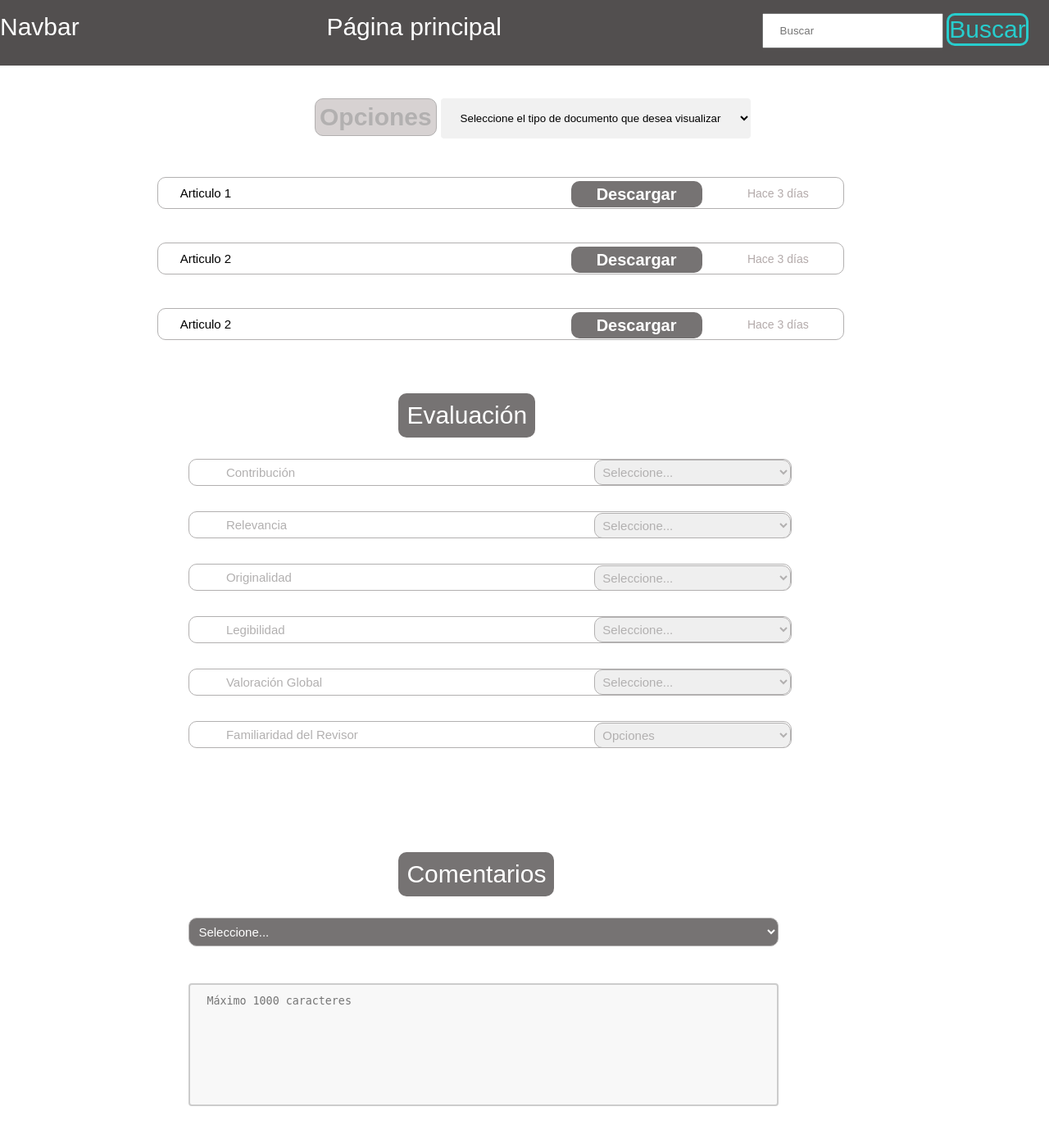
After one commit to Jose43215/GESCON, a PHP site: page /Paginas/Articulos.php in a window 1280 px wide; the page is wider, and only the part inside the window is pictured. The commit adds this page. Shown: the top 1395 px of that part at 82% size. Run offline with PHP 8.4, Linux system fonts and the light colour scheme.

Commit message:
Trabajo de Pablo y Juan

```diff
--- /dev/null
+++ b/Css/Articulos.css
@@ -0,0 +1,571 @@
+	.barra {
+		position: absolute;
+		left: 0%;
+		top: 0%;
+		background-color: #524F4F;
+		overflow: hidden;
+		width: 83rem;
+		height: 5rem;
+
+	}
+	.barra .navbar {
+		position: absolute;
+		top: 20%;
+		color: white;
+		overflow: hidden;
+		font-size: 30px;
+		font-family: Arial;
+	}
+	.barra .prin {
+		position: absolute;
+		top: 20%;
+		left: 30%;
+		color: white;
+		overflow: hidden;
+		font-size: 30px;
+		font-family: Arial;
+	}
+	.barra .texto {
+		position: absolute;
+		top: 10%;
+		left: 70%;
+		overflow: hidden;
+	}
+	input[type=text] {
+		padding: 12px 20px;
+		margin: 8px 0;
+		box-sizing: border-box;
+	}
+	.barra .boton {
+		position: absolute;
+		top: 20%;
+		left: 87%;
+		overflow: hidden;
+		border-width: 3px;
+		border-style: solid;
+		border-color: #27CDCD;
+		border-radius: 10px;
+		color: #27CDCD;
+		overflow: hidden;
+		font-size: 30px;
+		font-family: Arial;
+	}
+	.opc {
+		position: absolute;
+		top: 15%;
+		left: 30%;
+		overflow: hidden;
+		border-width: 1px;
+		border-style: solid;
+		border-color: #B2B0B0;
+		border-radius: 10px;
+		padding: 5px;
+		color: #B2B0B0;
+		background-color: #D7D2D2;
+		overflow: hidden;
+		font-size: 30px;
+		font-family: Arial;
+		font-weight: bold;
+	}
+	.art {
+		position: absolute;
+		top: 15%;
+		left: 31.4%;
+		overflow: hidden;
+		border-width: 1px;
+		border-style: solid;
+		border-color: #B2B0B0;
+		border-radius: 10px;
+		padding: 5px;
+		color: #B2B0B0;
+		background-color: #D7D2D2;
+		overflow: hidden;
+		font-size: 30px;
+		font-family: Arial;
+		font-weight: bold;
+	}
+
+	.rev {
+		position: absolute;
+		top: 35%;
+		left: 62%;
+		overflow: hidden;
+		border-width: 1px;
+		border-style: solid;
+		border-color: #B2B0B0;
+		border-radius: 10px;
+		padding: 5px;
+		color: #B2B0B0;
+		background-color: #D7D2D2;
+		overflow: hidden;
+		font-size: 30px;
+		font-family: Arial;
+		font-weight: bold;
+	}
+
+	.opcns {
+		position: absolute;
+		top: 15%;
+		left: 42%;
+	}
+
+	.opcns select {
+		padding: 16px 20px;
+		border: none;
+		border-radius: 4px;
+		background-color: #f1f1f1;
+	}
+
+	.opcns2 {
+		position: absolute;
+		top: 35%;
+		left: 42%;
+	}
+
+	.opcns2 select {
+		padding: 16px 20px;
+		border: none;
+		border-radius: 4px;
+		background-color: #f1f1f1;
+	}
+
+	.art1 {
+		position: absolute;
+		top: 27%;
+		left: 15%;
+		overflow: hidden;
+		border-width: 0.5px;
+		border-style: solid;
+		border-radius: 10px;
+		border-color: #B2B0B0;
+		padding: 10px;
+		overflow: hidden;
+		font-size: 15px;
+		font-family: Arial;
+		width: 51rem;
+	}
+	.art1 button[type=button]{
+		position: absolute;
+		top: 0%;
+		left: 60%;
+		overflow: hidden;
+		border-width: 1px;
+		border-radius: 10px;
+		padding: 4.5px;
+		color: white;
+		background-color: #767373;
+		overflow: hidden;
+		font-size: 20px;
+		font-family: Arial;
+		font-weight: bold;
+		width: 10rem;
+	}
+	.art1 .dias{
+		position: absolute;
+		top: 30%;
+		left: 86%;
+		color: #B3AAAA;
+		font-size: 14px;
+		font-family: Arial;
+	}
+	.art2 {
+		position: absolute;
+		top: 37%;
+		left: 15%;
+		overflow: hidden;
+		border-width: 0.5px;
+		border-style: solid;
+		border-radius: 10px;
+		border-color: #B2B0B0;
+		padding: 10px;
+		overflow: hidden;
+		font-size: 15px;
+		font-family: Arial;
+		width: 51rem;
+	}
+	.art2 button[type=button]{
+		position: absolute;
+		top: 0%;
+		left: 60%;
+		overflow: hidden;
+		border-width: 1px;
+		border-radius: 10px;
+		padding: 4.5px;
+		color: white;
+		background-color: #767373;
+		overflow: hidden;
+		font-size: 20px;
+		font-family: Arial;
+		font-weight: bold;
+		width: 10rem;
+	}
+	.art2 .dias{
+		position: absolute;
+		top: 30%;
+		left: 86%;
+		color: #B3AAAA;
+		font-size: 14px;
+		font-family: Arial;
+	}
+	.art3 {
+		position: absolute;
+		top: 47%;
+		left: 15%;
+		overflow: hidden;
+		border-width: 0.5px;
+		border-style: solid;
+		border-radius: 10px;
+		border-color: #B2B0B0;
+		padding: 10px;
+		overflow: hidden;
+		font-size: 15px;
+		font-family: Arial;
+		width: 51rem;
+	}
+	.art3 button[type=button]{
+		position: absolute;
+		top: 0%;
+		left: 60%;
+		overflow: hidden;
+		border-width: 1px;
+		border-radius: 10px;
+		padding: 4.5px;
+		color: white;
+		background-color: #767373;
+		overflow: hidden;
+		font-size: 20px;
+		font-family: Arial;
+		font-weight: bold;
+		width: 10rem;
+	}
+	.art3 .dias{
+		position: absolute;
+		top: 30%;
+		left: 86%;
+		color: #B3AAAA;
+		font-size: 14px;
+		font-family: Arial;
+	}
+	.eval {
+		position: absolute;
+		top: 60%;
+		left: 38%;
+		overflow: hidden;
+		border-width: 1px;
+		border-radius: 10px;
+		padding: 10px;
+		color: white;
+		background-color: #767373;
+		overflow: hidden;
+		font-size: 30px;
+		font-family: Arial;
+	}
+	.contrib {
+		position: absolute;
+		top: 70%;
+		left: 18%;
+		overflow: hidden;
+		border-width: 0.5px;
+		border-style: solid;
+		border-radius: 10px;
+		border-color: #B2B0B0;
+		padding: 7px;
+		color: #B2B0B0;
+		overflow: hidden;
+		font-size: 15px;
+		font-family: Arial;
+		width: 45rem;
+	}
+	.contrib select{
+		position: absolute;
+		top: 1%;
+		left: 67.3%;
+		overflow: hidden;
+		border-width: 0.5px;
+		border-style: solid;
+		border-radius: 10px;
+		border-color: #B2B0B0;
+		padding: 5px;
+		color: #B2B0B0;
+		overflow: hidden;
+		font-size: 15px;
+		font-family: Arial;
+		width: 15rem;
+	}
+	.relev {
+		position: absolute;
+		top: 78%;
+		left: 18%;
+		overflow: hidden;
+		border-width: 0.5px;
+		border-style: solid;
+		border-radius: 10px;
+		border-color: #B2B0B0;
+		padding: 7px;
+		color: #B2B0B0;
+		overflow: hidden;
+		font-size: 15px;
+		font-family: Arial;
+		width: 45rem;
+	}
+	.relev select{
+		position: absolute;
+		top: 2%;
+		left: 67.3%;
+		overflow: hidden;
+		border-width: 0.5px;
+		border-style: solid;
+		border-radius: 10px;
+		border-color: #B2B0B0;
+		padding: 5px;
+		color: #B2B0B0;
+		overflow: hidden;
+		font-size: 15px;
+		font-family: Arial;
+		width: 15rem;
+	}
+	.orig {
+		position: absolute;
+		top: 86%;
+		left: 18%;
+		overflow: hidden;
+		border-width: 0.5px;
+		border-style: solid;
+		border-radius: 10px;
+		border-color: #B2B0B0;
+		padding: 7px;
+		color: #B2B0B0;
+		overflow: hidden;
+		font-size: 15px;
+		font-family: Arial;
+		width: 45rem;
+	}
+	.orig select{
+		position: absolute;
+		top: 2%;
+		left: 67.3%;
+		overflow: hidden;
+		border-width: 0.5px;
+		border-style: solid;
+		border-radius: 10px;
+		border-color: #B2B0B0;
+		padding: 5px;
+		color: #B2B0B0;
+		overflow: hidden;
+		font-size: 15px;
+		font-family: Arial;
+		width: 15rem;
+	}
+	.legib {
+		position: absolute;
+		top: 94%;
+		left: 18%;
+		overflow: hidden;
+		border-width: 0.5px;
+		border-style: solid;
+		border-radius: 10px;
+		border-color: #B2B0B0;
+		padding: 7px;
+		color: #B2B0B0;
+		overflow: hidden;
+		font-size: 15px;
+		font-family: Arial;
+		width: 45rem;
+	}
+	.legib select{
+		position: absolute;
+		top: 1%;
+		left: 67.3%;
+		overflow: hidden;
+		border-width: 0.5px;
+		border-style: solid;
+		border-radius: 10px;
+		border-color: #B2B0B0;
+		padding: 5px;
+		color: #B2B0B0;
+		overflow: hidden;
+		font-size: 15px;
+		font-family: Arial;
+		width: 15rem;
+	}
+	.valglob {
+		position: absolute;
+		top: 102%;
+		left: 18%;
+		overflow: hidden;
+		border-width: 0.5px;
+		border-style: solid;
+		border-radius: 10px;
+		border-color: #B2B0B0;
+		padding: 7px;
+		color: #B2B0B0;
+		overflow: hidden;
+		font-size: 15px;
+		font-family: Arial;
+		width: 45rem;
+	}
+	.valglob select{
+		position: absolute;
+		top: 1%;
+		left: 67.3%;
+		overflow: hidden;
+		border-width: 0.5px;
+		border-style: solid;
+		border-radius: 10px;
+		border-color: #B2B0B0;
+		padding: 5px;
+		color: #B2B0B0;
+		overflow: hidden;
+		font-size: 15px;
+		font-family: Arial;
+		width: 15rem;
+	}
+	.famil {
+		position: absolute;
+		top: 110%;
+		left: 18%;
+		overflow: hidden;
+		border-width: 0.5px;
+		border-style: solid;
+		border-radius: 10px;
+		border-color: #B2B0B0;
+		padding: 7px;
+		color: #B2B0B0;
+		overflow: hidden;
+		font-size: 15px;
+		font-family: Arial;
+		width: 45rem;
+	}
+	.famil select{
+		position: absolute;
+		top: 2%;
+		left: 67.3%;
+		overflow: hidden;
+		border-width: 0.5px;
+		border-style: solid;
+		border-radius: 10px;
+		border-color: #B2B0B0;
+		padding: 5px;
+		color: #B2B0B0;
+		overflow: hidden;
+		font-size: 15px;
+		font-family: Arial;
+		width: 15rem;
+	}
+	.coment {
+		position: absolute;
+		top: 130%;
+		left: 38%;
+		overflow: hidden;
+		border-width: 1px;
+		border-radius: 10px;
+		padding: 10px;
+		color: white;
+		background-color: #767373;
+		overflow: hidden;
+		font-size: 30px;
+		font-family: Arial;
+	}
+	.comentopc {
+		position: absolute;
+		top: 140%;
+		left: 18%;
+	}
+	.comentopc select{
+		position: absolute;
+		overflow: hidden;
+		border-width: 0.5px;
+		border-style: solid;
+		border-radius: 10px;
+		border-color: #B2B0B0;
+		padding: 7px;
+		color: white;
+		background-color: #767373;
+		overflow: hidden;
+		font-size: 15px;
+		font-family: Arial;
+		width: 45rem;
+	}
+	.comentxt{
+		position: absolute;
+		top: 150%;
+		left: 18%;
+	}
+	.comentxt textarea{
+		position: absolute;
+		width: 45rem;
+		height: 150px;
+		padding: 12px 20px;
+		box-sizing: border-box;
+		border: 2px solid #ccc;
+		border-radius: 4px;
+		background-color: #f8f8f8;
+		resize: none;
+	}
+	button[type=button]{
+		background-color: #2281FA;
+		border: none;
+		color: white;
+		padding: 16px 32px;
+		text-decoration: none;
+		border-radius: 10px;
+		margin: 4px 2px;
+		cursor: pointer;
+		font-size: 17px;
+		font-family: Arial;
+	}
+	.guardar{
+		position: absolute;
+		top: 180%;
+		left: 41%;
+	}
+	.publicar{
+		position: absolute;
+		top: 190%;
+		left: 23%;
+	}
+	.terminar{
+		position: absolute;
+		top: 190%;
+		left: 53%;
+	}
+
+	.ficha_revisor{
+		position: absolute;
+		top: 50%;
+		left: 25%;
+		overflow: hidden;
+		border-width: 0.9px;
+		border-style: solid;
+		border-radius: 10px;
+		padding: 7px;
+		overflow: hidden;
+		font-size: 15px;
+		font-family: Arial;
+		width: 45rem;
+	}
+
+	.texto{
+		font-size: 15px;
+		font-family: monospace;
+	}
+
+	.boton {
+		position: absolute;
+		top: 95%;
+		left: 45%;
+		overflow: hidden;
+		border-width: 2px;
+		border-style: solid;
+		border-color: #27CDCD;
+		border-radius: 10px;
+		color: #27CDCD;
+		overflow: hidden;
+		font-size: 25px;
+		font-family: Arial;
+	}
+
+	#titulo{
+		font-size: 25px;
+		font-style: italic;
+	}
--- a/Css/indexCSS.css
+++ b/Css/indexCSS.css
@@ -14,7 +14,7 @@ body{
 .parallax{
   width: 100%;
   height: 100vh;
-  background-image: url('../Recursos/Imagenes/theater-stage-430552_1920.jpg');
+  background-image: url('..\\Recursos\\Imagenes\\microphone-2316268_1920.jpg');
   background-position: center;
   background-size: cover;
   background-repeat: no-repeat;
--- /dev/null
+++ b/Paginas/Articulos.php
@@ -0,0 +1,119 @@
+<!DOCTYPE html>
+<html lang="en">
+<head>
+    <meta charset="UTF-8">
+    <meta http-equiv="X-UA-Compatible" content="IE=edge">
+    <meta name="viewport" content="width=device-width, initial-scale=1.0">
+	  <link rel="stylesheet" href="../Css/Articulos.css">
+    <title>Asignación de Artículos</title>
+
+</head>
+
+
+<body>
+
+    <div class="barra">
+        <div class="navbar">Navbar</div>
+        <div class="prin">Página principal</div>
+        <div class="texto"><input type="text" id="buscar" name="buscar" placeholder="Buscar"></div>
+        <div class="boton">Buscar</div>
+    </div>
+	<div class="opc">Opciones</div>
+    <div class="opcns">
+		<select name="doc" id="doc">
+			<option disabled selected>Seleccione el tipo de documento que desea visualizar</option>
+			<option value="asignados">Asignados</option>
+			<option value="revisados">Revisados</option>
+			<option value="pendientes">Pendientes</option>
+			<option value="por revisar">Por revisar</option>
+		</select>
+	</div>
+
+	<div class="art1">&nbsp&nbsp&nbsp&nbspArticulo 1<button type="button">Descargar</button><div class="dias">Hace 3 días</div></div>
+	<div class="art2">&nbsp&nbsp&nbsp&nbspArticulo 2<button type="button">Descargar</button><div class="dias">Hace 3 días</div></div>
+	<div class="art3">&nbsp&nbsp&nbsp&nbspArticulo 2<button type="button">Descargar</button><div class="dias">Hace 3 días</div></div>
+
+	<div class="eval">Evaluación</div>
+
+	<div class="contrib">&nbsp&nbsp&nbsp&nbsp&nbsp&nbsp&nbsp&nbsp&nbspContribución
+		<select name="contr" id="contr">
+			<option disabled selected>Seleccione...</option>
+			<option value="1">1</option>
+			<option value="2">2</option>
+			<option value="3">3</option>
+			<option value="4">4</option>
+			<option value="4">5</option>
+		</select>
+	</div>
+
+	<div class="relev">&nbsp&nbsp&nbsp&nbsp&nbsp&nbsp&nbsp&nbsp&nbspRelevancia
+		<select name="rlv" id="rlv">
+			<option disabled selected>Seleccione...</option>
+			<option value="1">1</option>
+			<option value="2">2</option>
+			<option value="3">3</option>
+			<option value="4">4</option>
+			<option value="4">5</option>
+		</select>
+	</div>
+
+	<div class="orig">&nbsp&nbsp&nbsp&nbsp&nbsp&nbsp&nbsp&nbsp&nbspOriginalidad
+		<select name="orignl" id="orignl">
+			<option disabled selected>Seleccione...</option>
+			<option value="1">1</option>
+			<option value="2">2</option>
+			<option value="3">3</option>
+			<option value="4">4</option>
+			<option value="4">5</option>
+		</select>
+	</div>
+
+	<div class="legib">&nbsp&nbsp&nbsp&nbsp&nbsp&nbsp&nbsp&nbsp&nbspLegibilidad
+		<select name="legbld" id="legbld">
+			<option disabled selected>Seleccione...</option>
+			<option value="1">1</option>
+			<option value="2">2</option>
+			<option value="3">3</option>
+			<option value="4">4</option>
+			<option value="4">5</option>
+		</select>
+	</div>
+
+	<div class="valglob">&nbsp&nbsp&nbsp&nbsp&nbsp&nbsp&nbsp&nbsp&nbspValoración Global
+		<select name="vlglb" id="vlglb">
+			<option disabled selected>Seleccione...</option>
+			<option value="1">1</option>
+			<option value="2">2</option>
+			<option value="3">3</option>
+			<option value="4">4</option>
+			<option value="4">5</option>
+		</select>
+	</div>
+
+	<div class="famil">&nbsp&nbsp&nbsp&nbsp&nbsp&nbsp&nbsp&nbsp&nbspFamiliaridad del Revisor
+		<select name="faml" id="faml">
+			<option disabled selected>Opciones</option>
+			<option value="1">1</option>
+			<option value="2">2</option>
+			<option value="3">3</option>
+			<option value="4">4</option>
+			<option value="4">5</option>
+		</select>
+	</div>
+
+	<div class="coment">Comentarios</div>
+	<div class="comentopc">
+		<select name="comsel" id="comsel">
+			<option disabled selected>Seleccione...</option>
+			<option value="vg">Argumentos de Valoración Global</option>
+			<option value="ca">Comentarios del Autor</option>
+			<option value="cc">Comentarios al Comité</option>
+		</select>
+	</div>
+	<div class="comentxt"><textarea id="txt" name="txt" maxlength="1000" placeholder="Máximo 1000 caracteres"></textarea></div>
+	<div class="guardar"><button type="button">Guardar</button></textarea></div>
+	<div class="publicar"><button type="button">Terminar revisión</button></textarea></div>
+	<div class="terminar"><button type="button">Publicar revisión</button></textarea></div>
+</body>
+
+</html>
--- a/index.php
+++ b/index.php
@@ -4,7 +4,7 @@
   <meta charset="UTF-8">
   <meta name="viewport" content="width=device-width, initial-scale=1.0">
   <meta http-equiv="X-UA-Compatible" content="ie=edge">
-  <title>Document</title>
+  <title>CONCILIORG</title>
   <link rel="stylesheet" href="Css/indexCSS.css">
 </head>
 <body>
```
Also changed, not shown: Paginas/Asignacion_articulos.php (added, +52 -0 lines).
